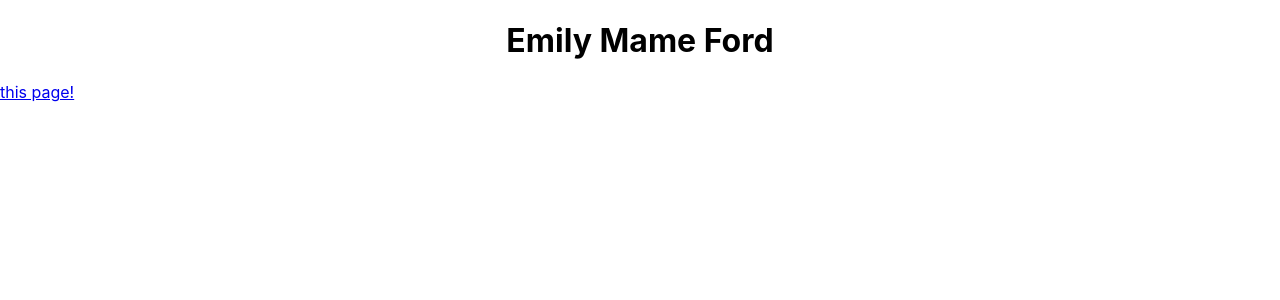
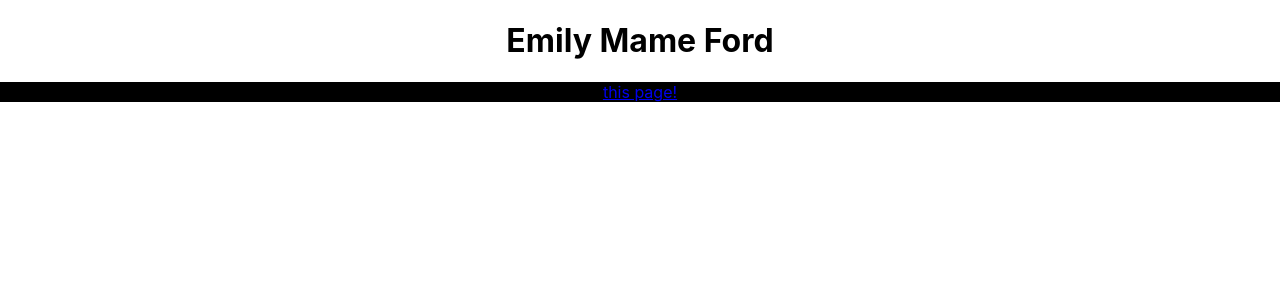
Before and after one commit to emilyford352/personal-site-next-js, a Next.js app: page / in a window 1280 px wide. Shown: the top 300 px of the page. Built offline with nearby package versions, Linux system fonts and the light colour scheme.

Commit message:
feat(styled-components): Adding styled components

```diff
--- a/components/header.js
+++ b/components/header.js
@@ -1,7 +1,32 @@
-// import Link from 'next/link';
+import Link from 'next/link';
+import Head from 'next/head';
+import styled from 'styled-components';
+
+const Title = styled.h1`
+    text-align: center;
+`;
+
+const StyledHead = styled.div`
+    width: 100%;
+    display: flex;
+    background-color: black;
+    justify-content: center;
+`;
+
+const StyledLink = styled(Link)`
+    flex: 1;
+    padding: 20px;
+`;
 
 export default function Header() {
   return (
-    <div />
+    <div>
+      <Title>Emily Mame Ford</Title>
+      <StyledHead>
+        <StyledLink href="/videos/first-video">
+          <a>this page!</a>
+        </StyledLink>
+      </StyledHead>
+    </div>
   );
 }
--- /dev/null
+++ b/pages/_document.js
@@ -0,0 +1,28 @@
+import Document from 'next/document';
+import { ServerStyleSheet } from 'styled-components';
+
+export default class MyDocument extends Document {
+  static async getInitialProps(ctx) {
+    const sheet = new ServerStyleSheet();
+    const originalRenderPage = ctx.renderPage;
+
+    try {
+      ctx.renderPage = () => originalRenderPage({
+        enhanceApp: (App) => (props) => sheet.collectStyles(<App {...props} />),
+      });
+
+      const initialProps = await Document.getInitialProps(ctx);
+      return {
+        ...initialProps,
+        styles: (
+          <>
+            {initialProps.styles}
+            {sheet.getStyleElement()}
+          </>
+        ),
+      };
+    } finally {
+      sheet.seal();
+    }
+  }
+}
--- a/pages/index.js
+++ b/pages/index.js
@@ -1,22 +1,7 @@
-// import Head from 'next/head';
-import Link from 'next/link';
-import styled from 'styled-components';
+import Header from '../components/header';
+import { createGlobalStyle } from 'styled-components';
 
-const Title = styled.h1`
-    text-align: center;
-`;
-
-export default function Home() {
-  return (
-    <div>
-      <Title>
-        Emily Mame Ford
-      </Title>
-      <Link href="/videos/first-video">
-        <a>this page!</a>
-      </Link>
-      <style jsx global>
-        {`
+const GlobalStyle = createGlobalStyle`
         html,
         body {
           padding: 0;
@@ -29,8 +14,13 @@ export default function Home() {
         * {
           box-sizing: border-box;
         }
-      `}
-      </style>
+`;
+
+export default function Home() {
+  return (
+    <div>
+      <Header />
+      <GlobalStyle />
     </div>
   );
 }
```
Also changed, not shown: .babelrc (added).
